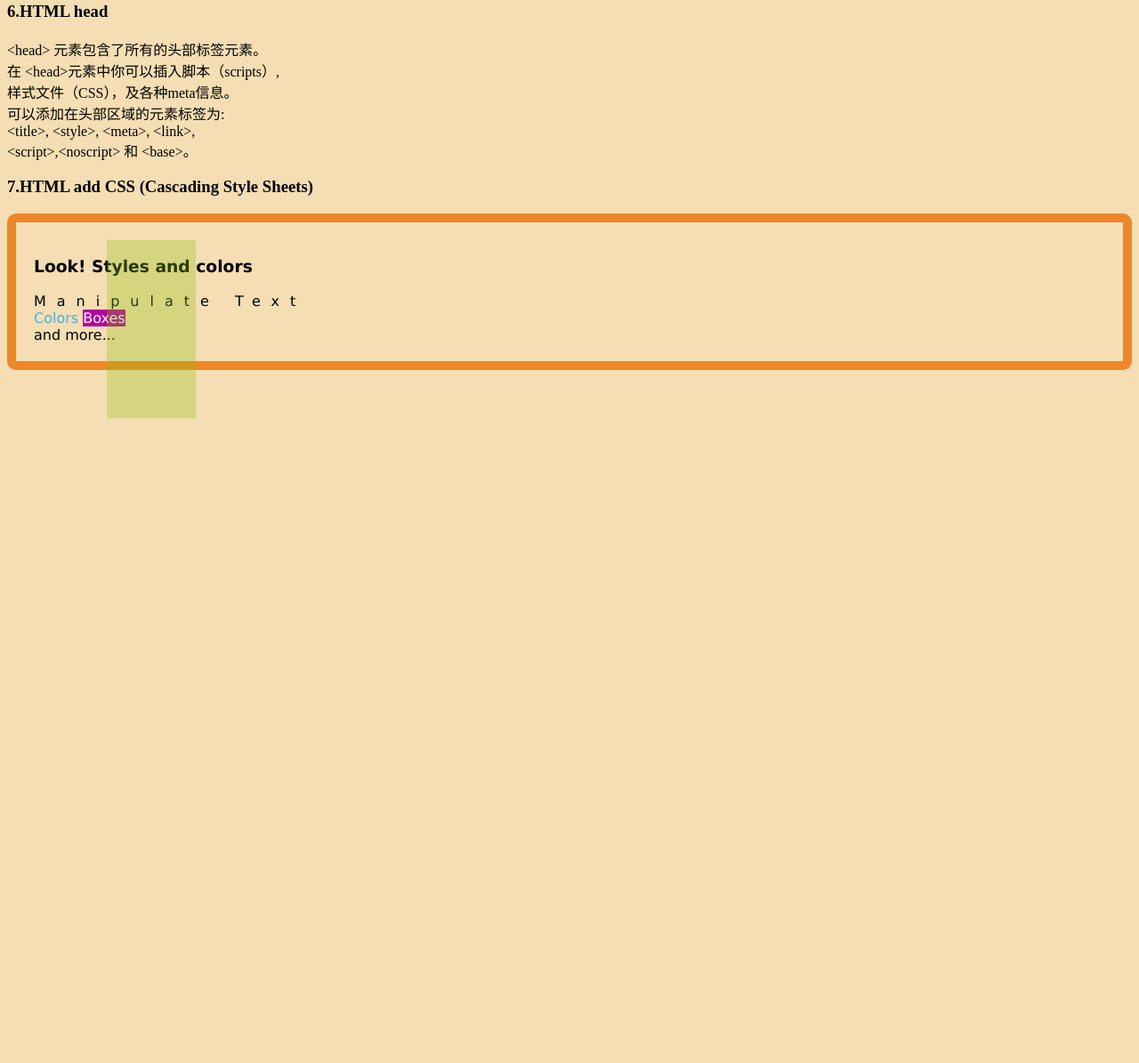
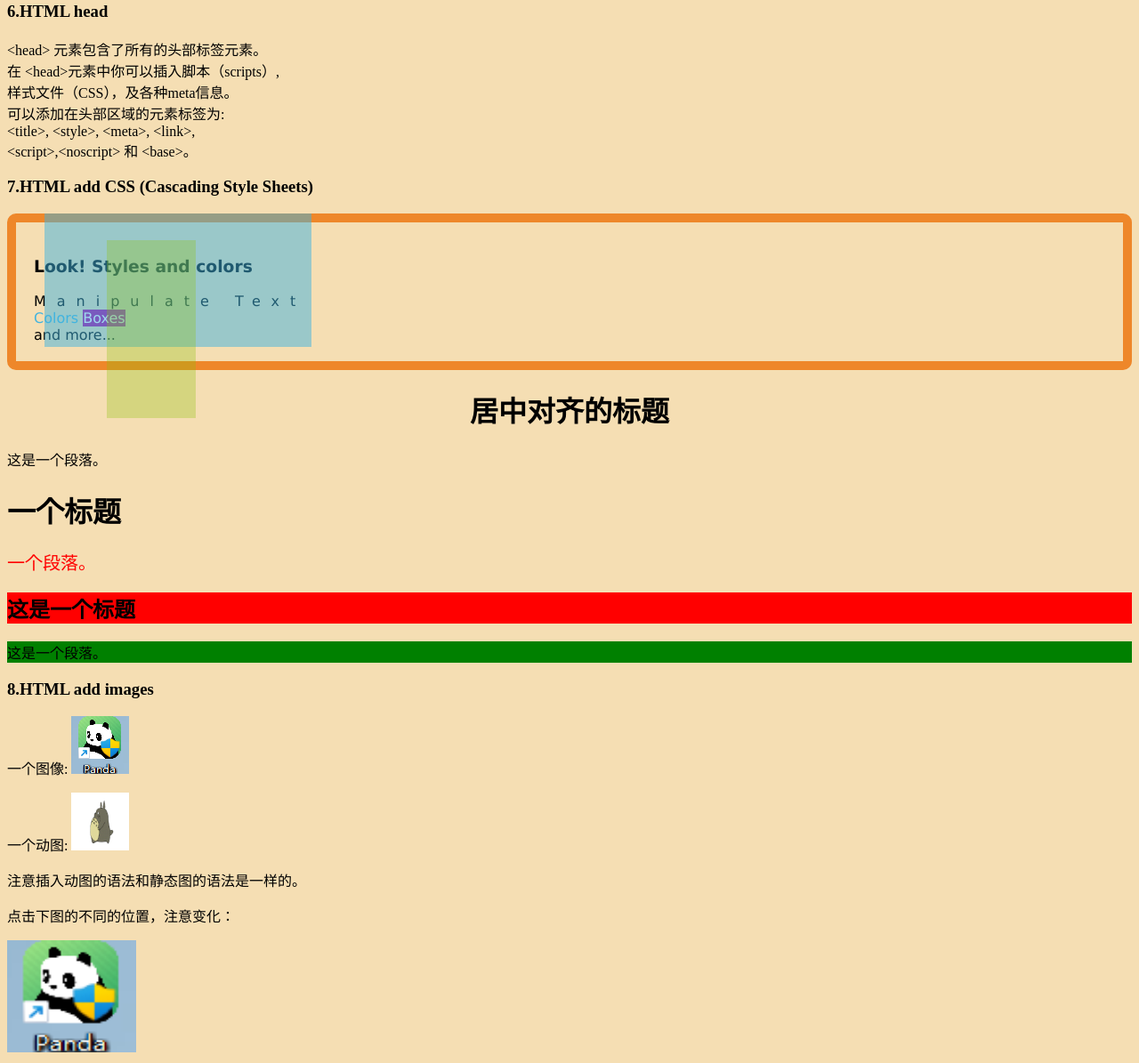
Before and after one commit to maxChenNian/flask_html_tutorial, a Flask app: page / in a window 1280 px wide. Shown: the part 2881-4076 px from the top of the page at 89% size. Before the commit the page ends 3351 px from the top, so only its background shows below. Run offline with Flask 2, Linux system fonts and the light colour scheme.

Commit message:
fang: update 20220315

```diff
--- a/templates/a001_html_toturial.html
+++ b/templates/a001_html_toturial.html
@@ -185,13 +185,13 @@
 
 
 <h3>7.HTML add CSS (Cascading Style Sheets)</h3>
-{#<div style="opacity:0.5;#}
-{#    position:absolute;#}
-{#    left:50px;#}
-{#    width:300px;#}
-{#    height:150px;#}
-{#    background-color:#40B3DF">#}
-{#</div>#}
+<div style="opacity:0.5;
+    position:absolute;
+    left:50px;
+    width:300px;
+    height:150px;
+    background-color:#40B3DF">
+</div>
 
 <div style="font-family:verdana;padding:20px;
     border-radius:10px;border:10px solid #EE872A;">
@@ -210,5 +210,45 @@
     <div style="color:#000000;">and more...</div>
 </div>
 
+<h1 style="text-align:center;">居中对齐的标题</h1>
+<p>这是一个段落。</p>
+
+<h1 style="font-family:verdana;">一个标题</h1>
+<p style="font-family:arial;color:red;font-size:20px;">一个段落。</p>
+
+<h2 style="background-color:red;">这是一个标题</h2>
+<p style="background-color:green;">这是一个段落。</p>
+
+
+<h3>8.HTML add images</h3>
+<p>
+    一个图像:
+    <img src="{{ url_for('static', filename='images/panda.png') }}"
+         alt="Smiley face" width="65" height="65"></p>
+<p>
+    一个动图:
+    <img src="{{ url_for('static', filename='images/totoro.gif') }}"
+         alt="Computer man" width="65" height="65"></p>
+<p>
+    注意插入动图的语法和静态图的语法是一样的。
+</p>
+
+<p>点击下图的不同的位置，注意变化：</p>
+
+<img src="{{ url_for('static', filename='images/panda.png') }}"
+     width="145" height="126" alt="Planets" usemap="#planetmap">
+
+<map name="planetmap">
+{#    1、矩形：(左上角顶点坐标为(x1,y1)，右下角顶点坐标为(x2,y2))#}
+    <area shape="rect" coords="0,0,82,126" alt="Sun"
+          href="https://www.baidu.com/" target="_blank">
+{#    2、圆形：(圆心坐标为(X1,y1)，半径为r)#}
+    <area shape="circle" coords="90,58,3" alt="Mercury"
+          href="https://im.qq.com/" target="_blank">
+{#    3、多边形：(各顶点坐标依次为(x1,y1)、(x2,y2)、(x3,y3) ......)#}
+    <area shape="circle" coords="124,58,8" alt="Venus"
+          href="https://weixin.qq.com/" target="_blank">
+</map>
+
 </body>
 </html>
```
Also changed, not shown: static/images/totoro.gif (added).
